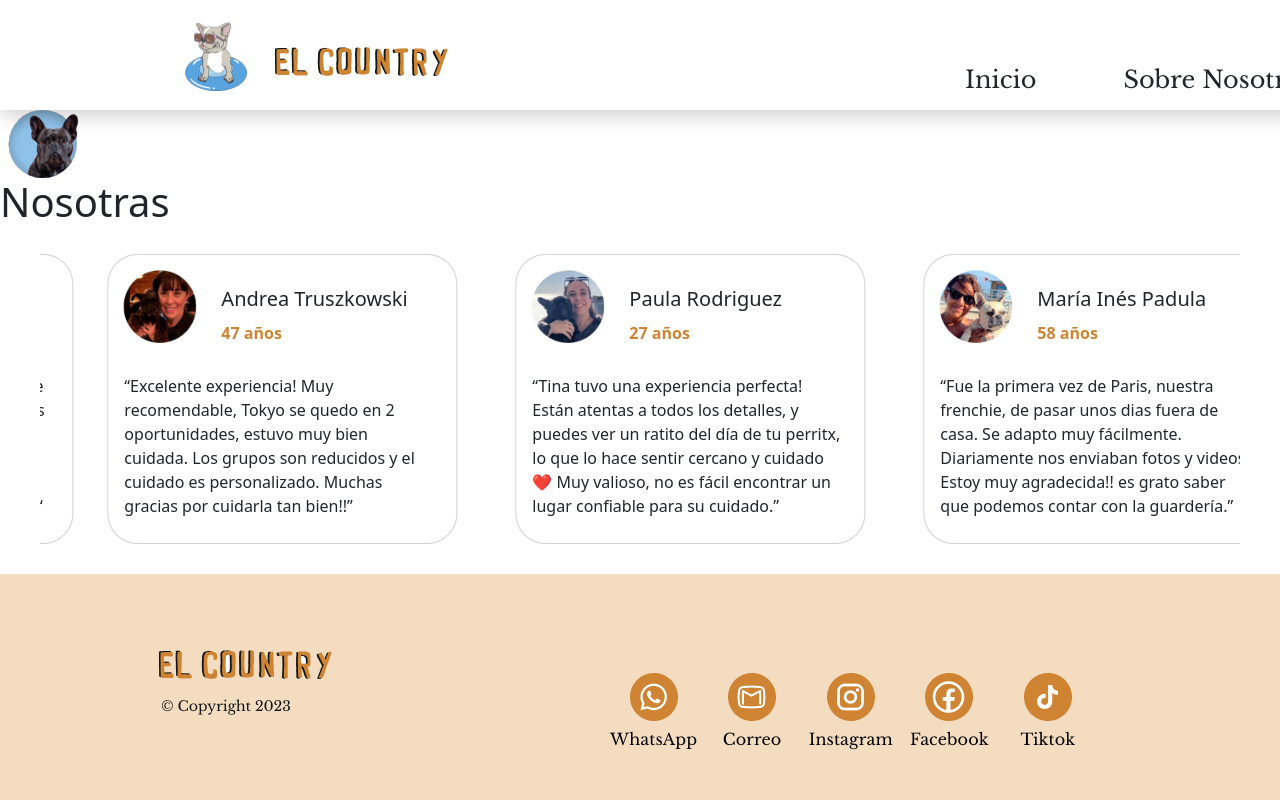
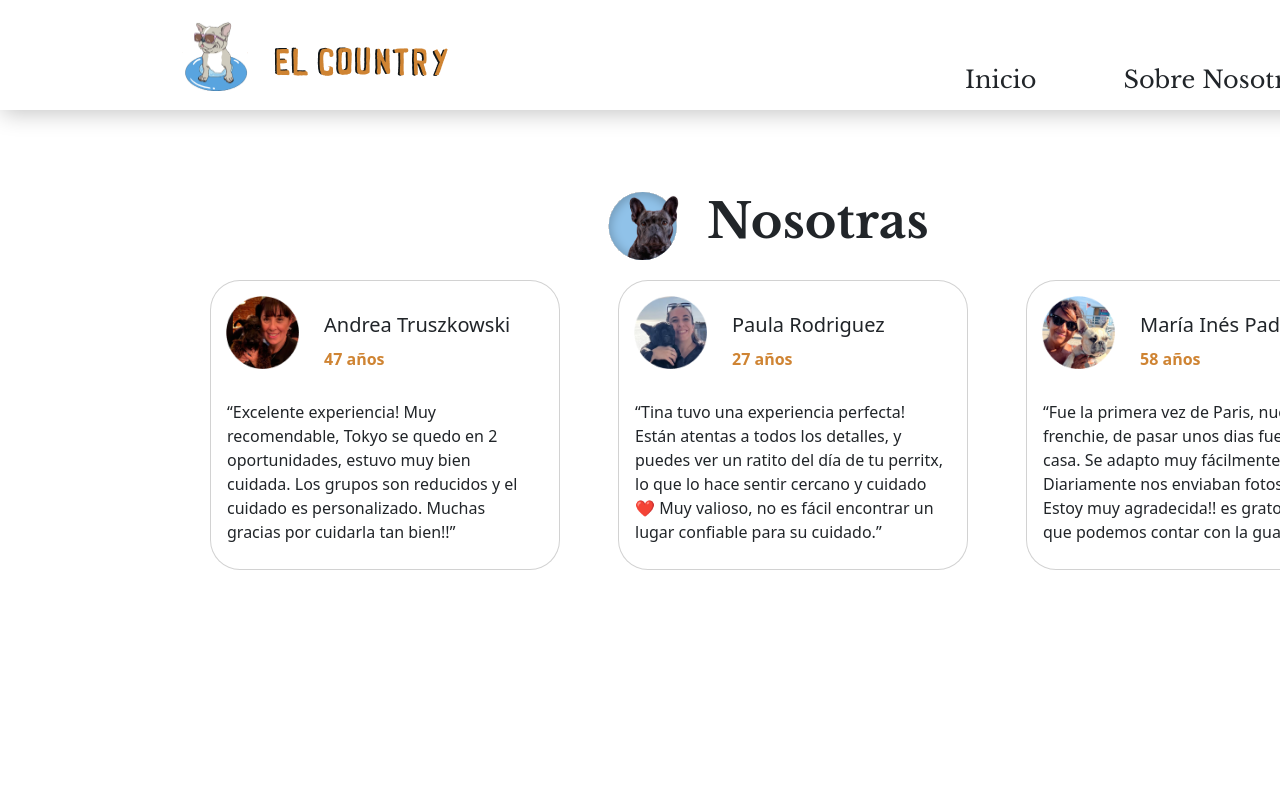
Before and after one commit to JaRafCaPer/guarderia_el_country, a React (Create React App) app: page / in a window 1280 px wide. Shown: the top 800 px of the page. Built offline with nearby package versions, Linux system fonts and the light colour scheme.

Commit message:
Centrando titulo e imagen

```diff
--- a/src/components/Conocenos/Conocenos.css
+++ b/src/components/Conocenos/Conocenos.css
@@ -0,0 +1,46 @@
+html{
+    margin: 0px;
+    padding: 0px;
+}
+
+.contPrinc {
+    width: 1620px;
+    height: 980px;
+    display: flex;
+    flex-direction: column;
+}
+.cabeza{
+    width: 375px;
+    height: 68px;
+    margin-top: 82px;
+    margin-left: 600px;
+    display: flex;
+    flex-direction: row;
+    align-items: start;
+}
+.perroAzul{
+    width: 107px;
+    height: 68px;
+
+}
+.nosotrasTitle{
+    width: 264px;
+    height: 47px;
+    margin-top: 8px;
+    font-family: 'Libre Baskerville';
+    font-size: 48px;
+    font-weight: 700;
+    line-height: 42px;
+    letter-spacing: 0em;
+    text-align: left;
+
+}
+.carrouselFotosContainer{
+
+}
+.carrouselFotos{
+
+}
+.carrouselReviews{
+
+}
--- a/src/components/Conocenos/Conocenos.jsx
+++ b/src/components/Conocenos/Conocenos.jsx
@@ -8,11 +8,12 @@ import CarouselReviews from '../CarouselReviews/CarouselReviews'
 const Conocenos = () => {
     return (
         <>
-            <div>
+            <div className='contPrinc'>
+                <div className='cabeza'>
                     <Image className='perroAzul' src={perroAzul}/>
                     <h1 className='nosotrasTitle'> Nosotras</h1>
                 </div>
-            <div>
+                <div className='carrouselFotosContainer'>
                     <div className='carrouselFotos'>
                         <Image/>
                         <Image/>
@@ -23,6 +24,7 @@ const Conocenos = () => {
                 <div className='carrouselReviews'>
                         <CarouselReviews/>
                 </div>
+            </div>
         </>
     )
 }
```
Lines whose indentation alone changed are shown as unchanged.
